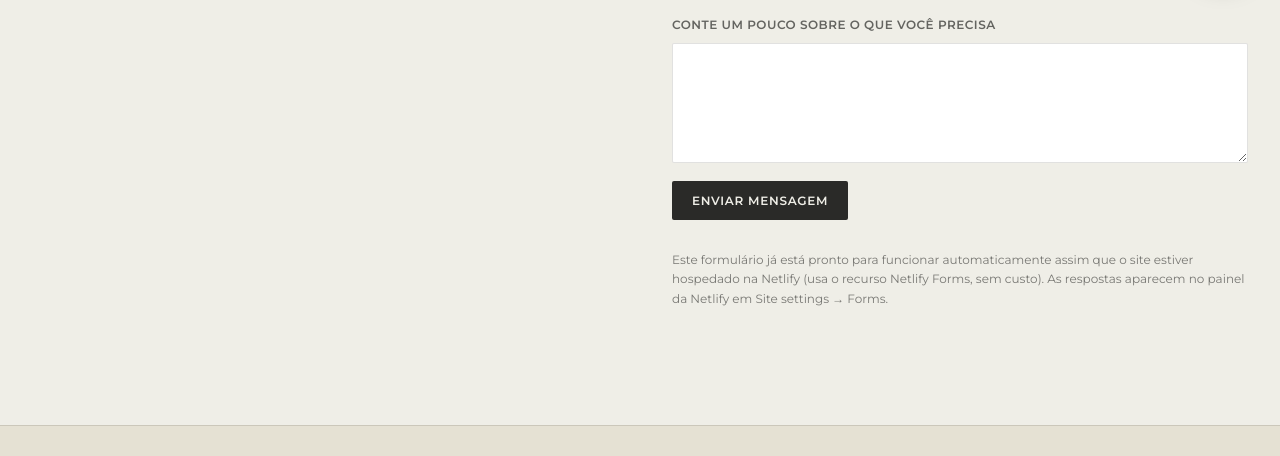
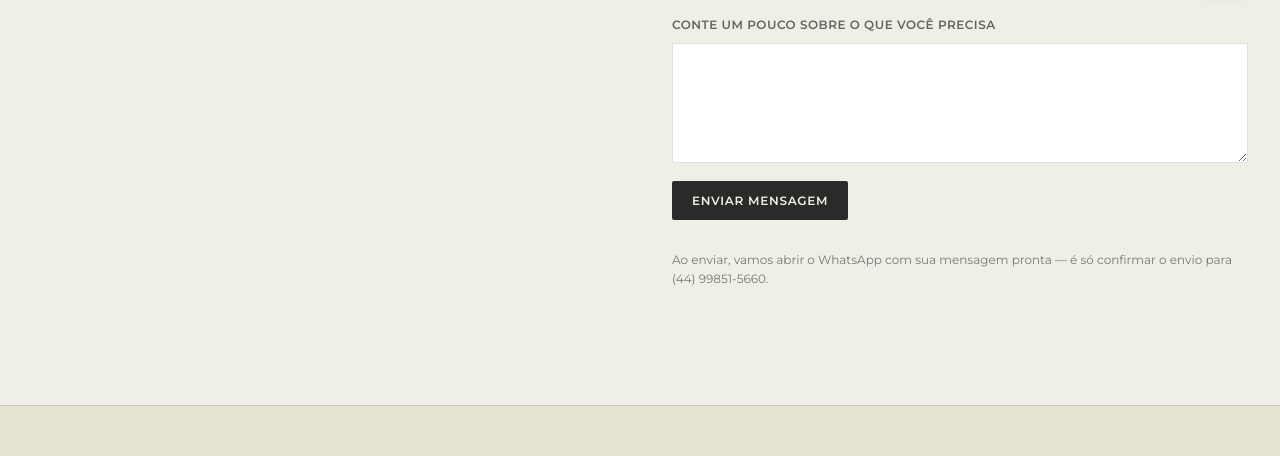
Before and after one commit to CJARQUITETOS/-cj-arquitetos-site, a plain HTML site: page cj-arquitetos-site/contato.html in a window 1280 px wide. Shown: the part 796-1252 px from the top of the page. Drawn offline with Linux system fonts and the light colour scheme.

Commit message:
Atualiza aviso do formulario de contato para WhatsApp

```diff
--- a/cj-arquitetos-site/contato.html
+++ b/cj-arquitetos-site/contato.html
@@ -76,7 +76,7 @@
           </div>
           <div class="form-row"><label for="mensagem">Conte um pouco sobre o que você precisa</label><textarea id="mensagem" name="mensagem"></textarea></div>
           <button type="submit" class="btn btn-primary" style="align-self:flex-start;">Enviar mensagem</button>
-          <p class="form-note">Este formulário já está pronto para funcionar automaticamente assim que o site estiver hospedado na Netlify (usa o recurso Netlify Forms, sem custo). As respostas aparecem no painel da Netlify em Site settings → Forms.</p>
+          <p class="form-note">Ao enviar, vamos abrir o WhatsApp com sua mensagem pronta — é só confirmar o envio para (44) 99851-5660.</p>
         </form>
       </div>
     </div>
```
